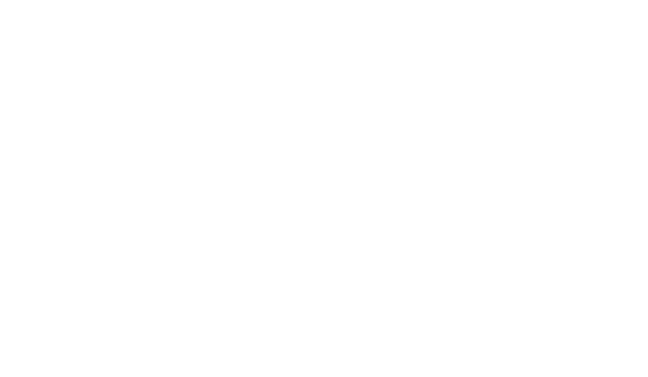
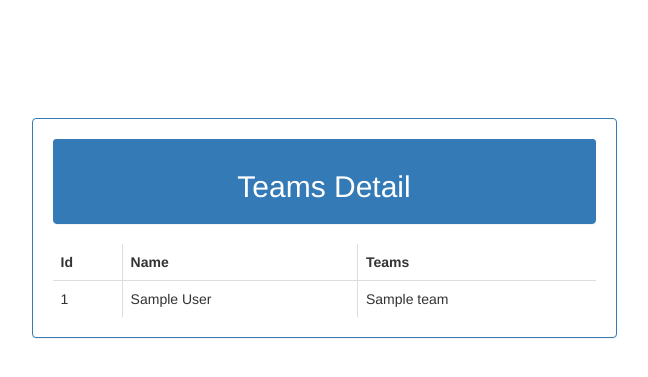
Before and after one commit to zedaan/developmenttask, a PHP site: page / in a window 1280 px wide. Before the commit the part shown is empty. Shown: the top 377 px of the page, without its empty margins (316-964 px from the left). Run offline with PHP 8.4, Linux system fonts and the light colour scheme; tables that the repository leaves empty or names only in its code hold one stand-in row (values such as "Sample post").

Commit message:
Completed bootstrap table task

```diff
--- /dev/null
+++ b/assets/css/style.css
@@ -0,0 +1,14 @@
+body{
+
+}
+.top_head{
+    text-align: center;
+}
+
+.main_table{
+    margin-top:10%;
+    padding: 20px;
+}
+.top_text{
+    text-align: center;
+}
--- a/include/header.php
+++ b/include/header.php
@@ -10,5 +10,6 @@
     <title>Php Development Task</title>
     <!-- Bootstrap CSS-->
     <link href="assets/bootstrap/css/bootstrap.min.css" rel="stylesheet">
+    <link href="assets/css/style.css" rel="stylesheet">
   </head>
   <body>
--- a/index.php
+++ b/index.php
@@ -1,10 +1,69 @@
 <?php
 include 'include/db.php';
 include 'include/header.php';
+
+
+{
+    $sql =mysqli_query($conn,"
+    select u.id as user_id, concat(u.first_name, ' ',u.last_name) as full_name, tu.*, t.*,
+    GROUP_CONCAT(t.name) as 'team'
+        from users u
+        left join teams_users tu
+        on tu.user_id = u.id
+        left join teams t
+        on tu.team_id = t.id
+        where 1
+        GROUP BY u.id
+        order by u.id ASC
+    ");
+
+  if($sql === FALSE)
+  {
+      die(mysqli_error()); // TODO: better error handling
+  }
 ?>
 
-<div>
-    <table class="table table-hoverd">
+<div class="container">
+<div class="col-md-12 top_head">
+</div>
 
-    </table>
+<div class="row ">
+<div class="col-md-3"></div>
+    <div class="col-md-6 main_table panel panel-primary">
+    <div class="panel panel-heading">
+    <h2 class="top_text">Teams Detail</h2>
+    </div>
+        <table class="table table-bordered table-hoverd">
+         <thead>
+            <tr>
+            <th>Id</th>
+            <th>Name</th>
+            <th>Teams</th>
+            </tr>
+         </thead>
+
+
+   <?php
+while($resultSet = mysqli_fetch_assoc($sql))
+
+  {
+    ?>
+    <tbody>
+  <tr>
+    <td><?= $resultSet['user_id'];?> </td>
+    <td><?= $resultSet['full_name'];?></td>
+    <td><?= $resultSet['team'];?></td>
+
+
+  </tr>
+  </tbody>
+
+    <?php
+  }
+	   }
+ ?>
+
+        </table>
+    </div>
 </div>
+</div>
```
